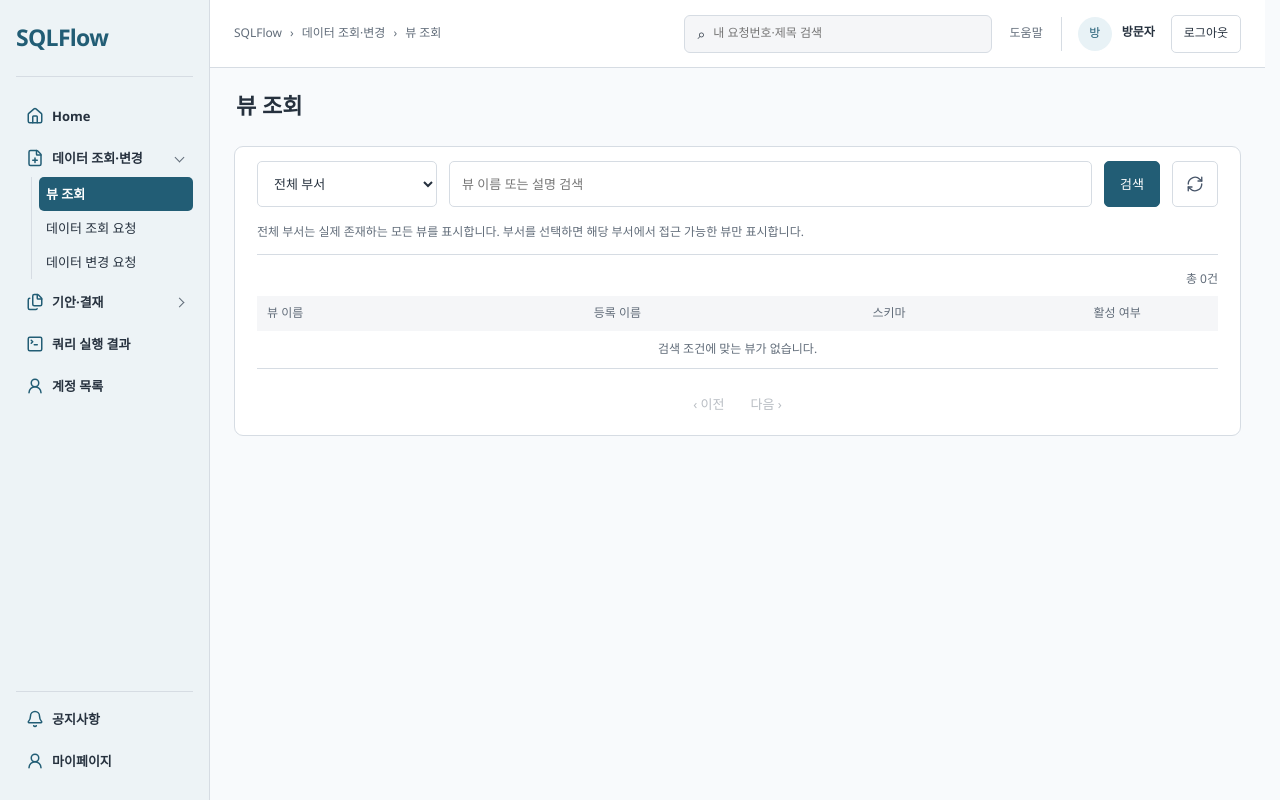
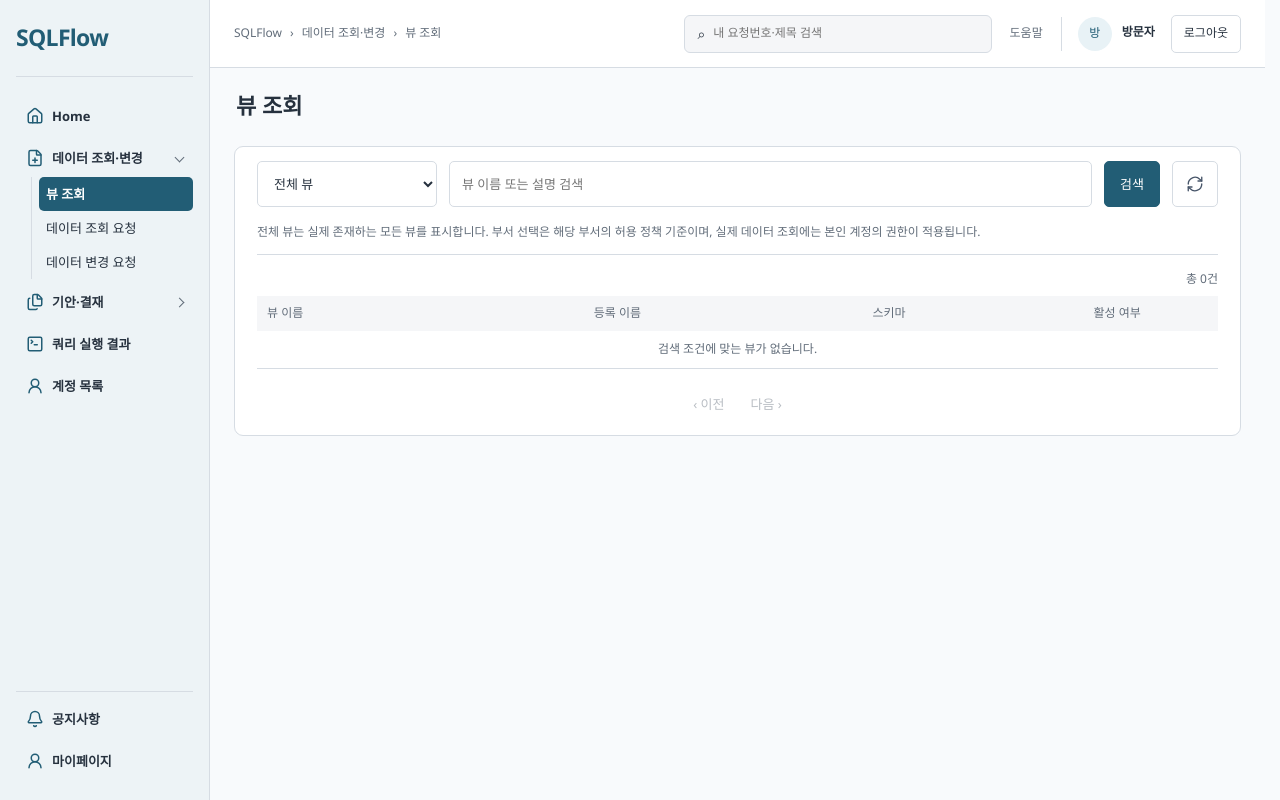
Before and after one commit to cheeseseasoning/team-project_sql-system, a Java web app: page /views in a window 1280 px wide. Run offline with Spring Boot 4, a stand-in JSP engine, Linux system fonts and the light colour scheme; the visitor is signed in with stand-in values (Sample User, id 1); data that the repository does not hold is empty; some of the project's set-up classes (security, data sources, template engines, error pages and the like) are left out, and stand-ins take their place; some libraries are stand-ins or nearby versions; some web fonts are replaced.

Commit message:
fix: 뷰 검색 범위와 사용자별 접근 정책 제목 명확화
- 검색 선택지를 전체 뷰·부서별 허용 뷰로 정리
- 현재 소속 부서에 따라 상세 정책 제목 구분
- 기존 부서별 검색과 정책 공개 범위 유지

```diff
--- a/src/main/java/com/sqlflow/view/dto/ViewDetailResponseDTO.java
+++ b/src/main/java/com/sqlflow/view/dto/ViewDetailResponseDTO.java
@@ -19,6 +19,7 @@ public record ViewDetailResponseDTO(
         String enabled,
         List<ViewDepartmentPolicyInfoDTO> departmentPolicies,
         List<MySqlViewColumnDTO> columns,
-        String createStatement
+        String createStatement,
+        String policyTitle
 ) {
 }
--- a/src/main/java/com/sqlflow/view/service/ViewQueryService.java
+++ b/src/main/java/com/sqlflow/view/service/ViewQueryService.java
@@ -156,7 +156,8 @@ public class ViewQueryService {
                 resource == null ? null : resource.getEnabled(),
                 List.copyOf(policies),
                 List.copyOf(columns),
-                definition.getCreateStatement());
+                definition.getCreateStatement(),
+                "DB팀".equals(viewer.getDeptName()) ? "부서별 접근 정책" : "내 부서 접근 정책");
     }
 
     /**
--- a/src/main/webapp/WEB-INF/views/view-catalog/views.jsp
+++ b/src/main/webapp/WEB-INF/views/view-catalog/views.jsp
@@ -11,7 +11,7 @@
             <label for="view-department" class="views-department-field">
                 <span class="sr-only">부서</span>
                 <select id="view-department" name="deptId" disabled>
-                    <option value="">전체 부서</option>
+                    <option value="">전체 뷰</option>
                 </select>
             </label>
 
@@ -43,8 +43,8 @@
         </form>
 
         <p class="caption views-filter-description">
-            전체 부서는 실제 존재하는 모든 뷰를 표시합니다.
-            부서를 선택하면 해당 부서에서 접근 가능한 뷰만 표시합니다.
+            전체 뷰는 실제 존재하는 모든 뷰를 표시합니다.
+            부서 선택은 해당 부서의 허용 정책 기준이며, 실제 데이터 조회에는 본인 계정의 권한이 적용됩니다.
         </p>
 
         <div class="views-list-summary">
@@ -172,7 +172,7 @@
 
     /**
      * URL에 저장된 검색 조건을 복원한다.
-     * 존재하지 않는 부서 ID를 전체 부서로 조용히 바꾸지 않는다.
+     * 존재하지 않는 부서 ID를 전체 뷰로 조용히 바꾸지 않는다.
      */
     function restoreFiltersFromUrl() {
         const params = new URLSearchParams(window.location.search);
@@ -205,14 +205,14 @@
         const allOption = document.createElement('option');
 
         allOption.value = '';
-        allOption.textContent = '전체 부서';
+        allOption.textContent = '전체 뷰';
         fragment.appendChild(allOption);
 
         departments.forEach(function (department) {
             const option = document.createElement('option');
 
             option.value = String(department.deptId);
-            option.textContent = department.deptName;
+            option.textContent = department.deptName + ' 허용 뷰';
             fragment.appendChild(option);
         });
 
```
Also changed, not shown: src/main/webapp/WEB-INF/views/view-catalog/view-detail.jsp (+8 -3 lines), 1 other file.
